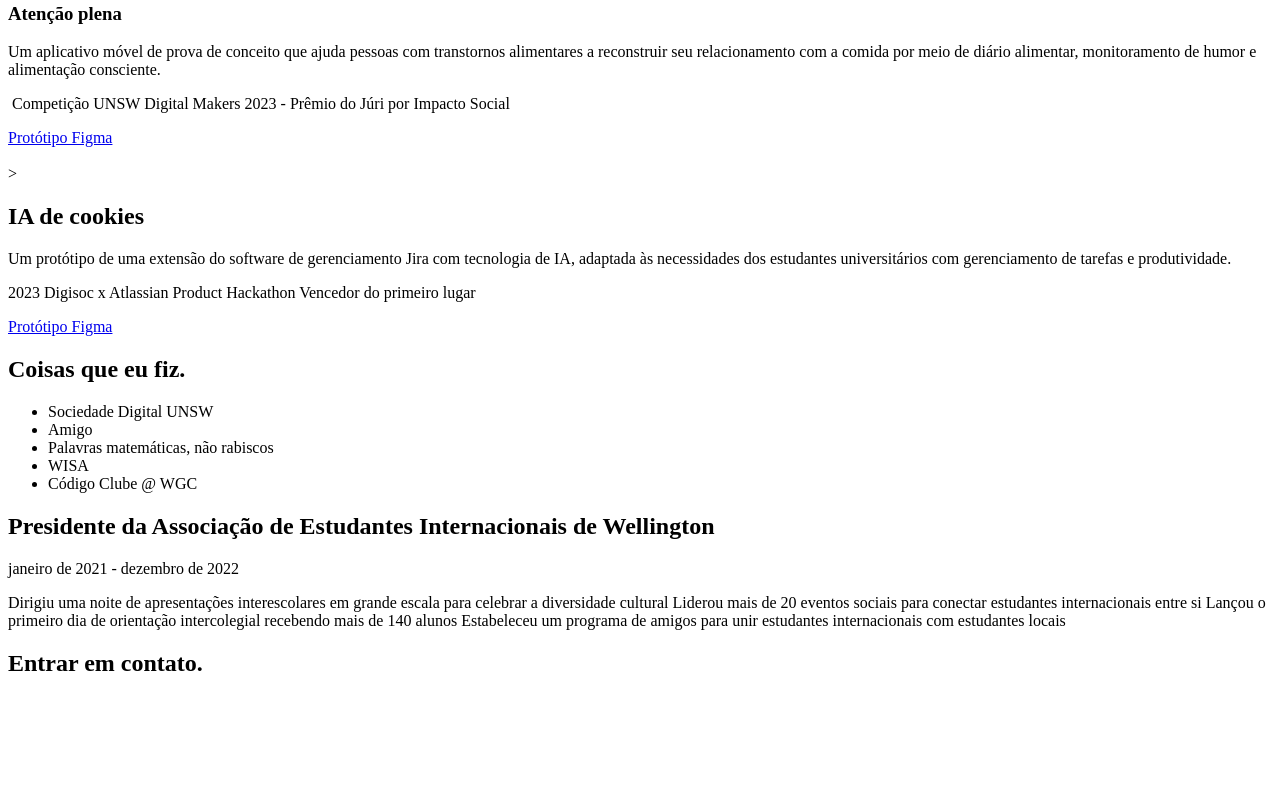
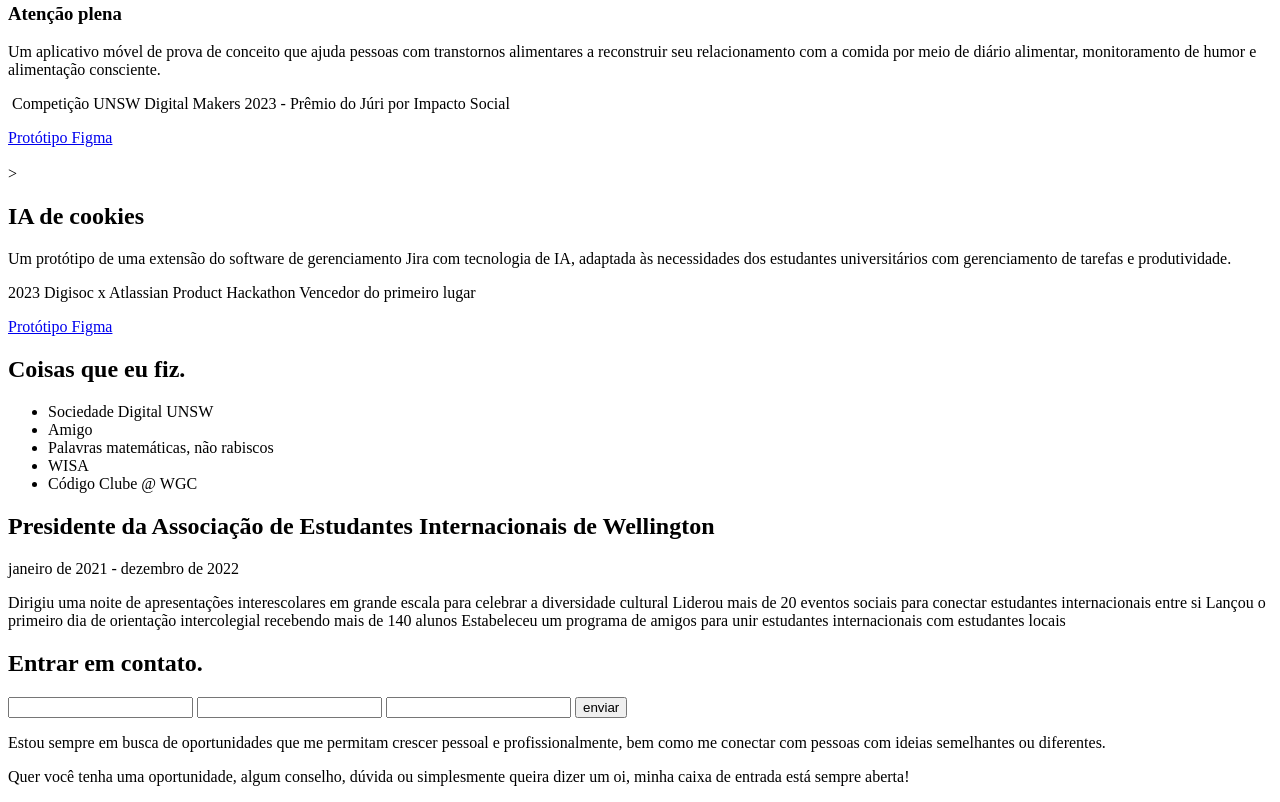
Before and after one commit to paulinDaspat/portf-lio, a plain HTML site: page index.html in a window 1280 px wide. Shown: the part 1178-1980 px from the top of the page. Before the commit the page ends 1875 px from the top, so only its background shows below. Drawn offline with Linux system fonts and the light colour scheme.

Commit message:
index.html

```diff
--- a/index.html
+++ b/index.html
@@ -28,7 +28,7 @@
 
   <main>
     <section>
-        <div>
+
             <p>
                 kia ora, mundo.</p>
                 <h1>Meu nome é jasmine.Eu sou uma estudante de computação</h1>
@@ -59,12 +59,12 @@
             <h3>Coleção Pokémon </h3>
             <p>Um programa que permite aos usuários visualizar, adicionar e pesquisar (ou pesquisar termos parciais) seus cartões Pokémon e valores monetários.</p>
 </section>
-        </div>
 
 
 
 
-        <div>
+
+
             <section>
                 <h2 >Coisas que eu projetei</h2>
                 <h3 >Atenção plena</h3>
@@ -111,15 +111,28 @@
                 Estabeleceu um programa de amigos para unir estudantes internacionais com estudantes locais
 
                 </p>
-        </div>
+
     </section>
         </main>
 
         <footer>
             <div>
                 <h2>Entrar em contato.</h2>
+                <form>
+                 <input type="text" name="Seu nome" id="name">
+                 <input type="email" name="Endereço de email" id="name">
+                 <input type="text" name="Mensagem / Consulta" id="name">
+                 <input type="button" value="enviar">
+                </form>
 
             </div>
+            <div>
+                <p>Estou sempre em busca de oportunidades que me permitam crescer pessoal e profissionalmente, bem como me conectar com pessoas com ideias semelhantes ou diferentes.</p>
+            </div>
+            <div>
+                <p>Quer você tenha uma oportunidade, algum conselho, dúvida ou simplesmente queira dizer um oi, minha caixa de entrada está sempre aberta!</p>
+            </div>
+
         </footer>
 </body>
 </html>
```
